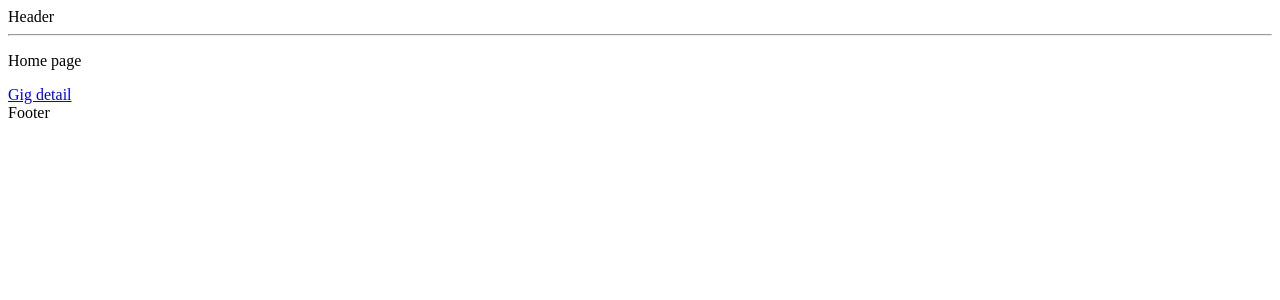
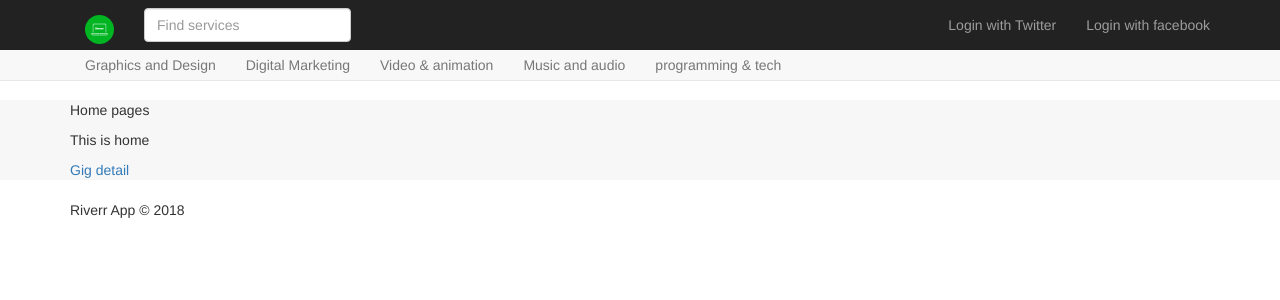
Before and after one commit to RomaneGreen/get_to_buy, a Django app: page / in a window 1280 px wide. Shown: the top 300 px of the page. Run offline with Django 3.2, Linux system fonts and the light colour scheme; some libraries are stand-ins or nearby versions.

Commit message:
added new navbar+facebook login

```diff
--- a/manage.py
+++ b/manage.py
@@ -11,5 +11,5 @@ if __name__ == "__main__":
             "Couldn't import Django. Are you sure it's installed and "
             "available on your PYTHONPATH environment variable? Did you "
             "forget to activate a virtual environment?"
-        ) from exc
+        )from exec
     execute_from_command_line(sys.argv)
--- a/riverr/urls.py
+++ b/riverr/urls.py
@@ -14,11 +14,15 @@ Including another URLconf
     2. Add a URL to urlpatterns:  path('blog/', include('blog.urls'))
 """
 from django.contrib import admin
-from django.urls import path
+from django.conf.urls import url, include
+from django.contrib.auth import views as auth_views
 from riverrapp import views
 
 urlpatterns = [
-    path('admin/', admin.site.urls),
-    path('', views.home, name='home'),
-    path('gigs/<int:id>/', views.gig_detail,name='gig_detail')
+    url(r'^$', views.home, name='home'),
+    url(r'^gigs/(?P<id>[0-9]+)$', views.gig_detail, name='gig_detail'),
+    url(r'^login/$', views.login, {'template_name': 'templates/login.html'}, name='login'),
+    url(r'^logout/$', views.logout,{'template_name': 'templates/logout.html'}, name='logout'),
+    url(r'^oauth/', include('social_django.urls', namespace='social')),
+    url(r'^admin/', admin.site.urls),
 ]
--- /dev/null
+++ b/riverrapp/static/css/app.css
@@ -0,0 +1,20 @@
+.container {
+    width:1100;
+
+}
+
+body{
+    padding-top: 80px;
+}
+
+#category a {
+    padding:5px 15px;
+}
+
+#body {
+    background-color: #f7f7f7;
+}
+
+#footer{
+    padding: 20px 0;
+}
--- a/riverrapp/templates/base.html
+++ b/riverrapp/templates/base.html
@@ -1,3 +1,4 @@
+{% load staticfiles %}
 <!DOCTYPE html>
 <html lang="en">
 <head>
@@ -5,16 +6,69 @@
     <meta name="viewport" content="width=device-width, initial-scale=1.0">
     <meta http-equiv="X-UA-Compatible" content="ie=edge">
     <title>Riverr app</title>
+    <link rel="shortcut icon" href="{% static '/img/favicond.ico' %}"/>
+    <link rel="icon" href="{% static '/img/favicond.ico' %}" type="image/x-icon" />
+    <!-- <link rel="stylesheet" href="https://cdnjs.cloudflare.com/ajax/libs/bulma/0.7.1/css/bulma.min.css"> -->
+    <link rel="stylesheet" href="https://maxcdn.bootstrapcdn.com/bootstrap/3.3.7/css/bootstrap.min.css" integrity="sha384-BVYiiSIFeK1dGmJRAkycuHAHRg32OmUcww7on3RYdg4Va+PmSTsz/K68vbdEjh4u" crossorigin="anonymous">
+    <link rel="stylesheet" href="{% static 'css/app.css' %}"  />
+    <script src="https://maxcdn.bootstrapcdn.com/bootstrap/3.3.7/js/bootstrap.min.js" integrity="sha384-Tc5IQib027qvyjSMfHjOMaLkfuWVxZxUPnCJA7l2mCWNIpG9mGCD8wGNIcPD7Txa" crossorigin="anonymous"></script>
 </head>
 <body>
-    <div class="">
-        Header
-    </div>
-<hr>
+    <nav class = "navbar navbar-default navbar-fixed-top">
+        <div class="navbar-inverse">
+            <div class="container">
+                <div class="navbar-header">
+                    <div class="navbar-brand"><img src="{% static 'img/fiverr.svg' %}" alt="" height="29"></div>
+                </div>
+                <form class="navbar-form navbar-left" action="" role="search" method="post">
+                    <div class="form-group">
+                        <input type="text" class = "form-control" placeholder="Find services" name="" id="">
+                    </div>
+                </form>
+                <ul class = "nav navbar-nav navbar-right">
+                    {% if user and not user.is_anonymous %}
+                    <li class="dropdown">
+                        <a href="#" class = "dropdown-toggle" data-toggle="dropdown" role="button" aria-haspopup="true" aria-expanded="false"
+                        {{ user.get_full_name|default:user.username }} <span class="caret"></span>
+                    </a>
+                    <ul class = "dropdown-menu">
+                        <li><a href="{% url 'social:disconnect' 'facebook' %}?next={{request.path}}">Logout with facebook</a></li>
+                        <li><a href="{% url 'social:disconnect' 'twitter' %}?next={{request.path}}">Logout with Twitter</a </li>
+                    </ul>
+                    </li>
+                            Hello {{ user.get_full_name | default:user.username }}
+                            {% else %}
+                                <li><a href="{% url 'social:begin' 'twitter' %}?next={{request.path}}">Login with Twitter</a></li>
+                                <li>    <a href="{% url 'social:begin' 'facebook' %}?next={{request.path}}">Login with facebook</a></li>
+                            {% endif %}
+                    </ul>
+            </div>
+        </div>
+        <div id="category">
+            <div class="container">
+            <ul class = "nav navbar-nav">
+                <li> <a href="#">Graphics and Design</a></li>
+                <li><a href="#">Digital Marketing</a></li>
+                <li><a href="#">Video & animation</a></li>
+                <li><a href="#">Music and audio</a></li>
+                <li><a href="#">programming & tech </a></li>
+            </ul>
+            </div>
+        </div>
+    </nav>
+
+
+<br>
+<div id="body">
+<div class="container">
 {% block page %}
 {% endblock %}
-<div class="">
-    Footer
 </div>
+</div>
+<footer id = "footer">
+    <div class="container">
+        <span>Riverr App &copy; 2018</span>
+    </div>
+</footer>
 </body>
 </html>
--- a/riverrapp/templates/gig_detail.html
+++ b/riverrapp/templates/gig_detail.html
@@ -3,8 +3,10 @@
 
 {% block page %}
 
+
+
 <p>This is gig detail page</p>
-
+<br>
 <a href='/'>Home page</a>
 
 {% endblock %}
--- a/riverrapp/templates/home.html
+++ b/riverrapp/templates/home.html
@@ -3,8 +3,11 @@
 
 {% block page %}
 
-<p>Home page</p>
 
-<a href='/gigs/1'>Gig detail</a>
+<p>Home pages</p>
+
+<p>This is home</p>
+<!-- <a href='/gigs/1'>Gig detail</a> -->
+<a href={% url 'gig_detail' '1' %}>Gig detail</a>
 
 {% endblock %}
--- a/riverrapp/views.py
+++ b/riverrapp/views.py
@@ -1,6 +1,14 @@
 from django.shortcuts import render
+from django.contrib.auth.decorators import login_required
 
 # Create your views here.
+@login_required
+def login(request):
+    return render(request,'home.html',{})
+
+def logout(request):
+    return render(request,'home.html',{})
+
 def home(request):
     return render(request,'home.html',{})
 
```
Also changed, not shown: riverr/settings.py (+28 -1 lines), riverrapp/urls.py (added, +10 -0 lines), riverrapp/static/img/favicond.ico (added), riverrapp/static/img/fiverr.svg (added), riverrapp/templates/login.html (added).
